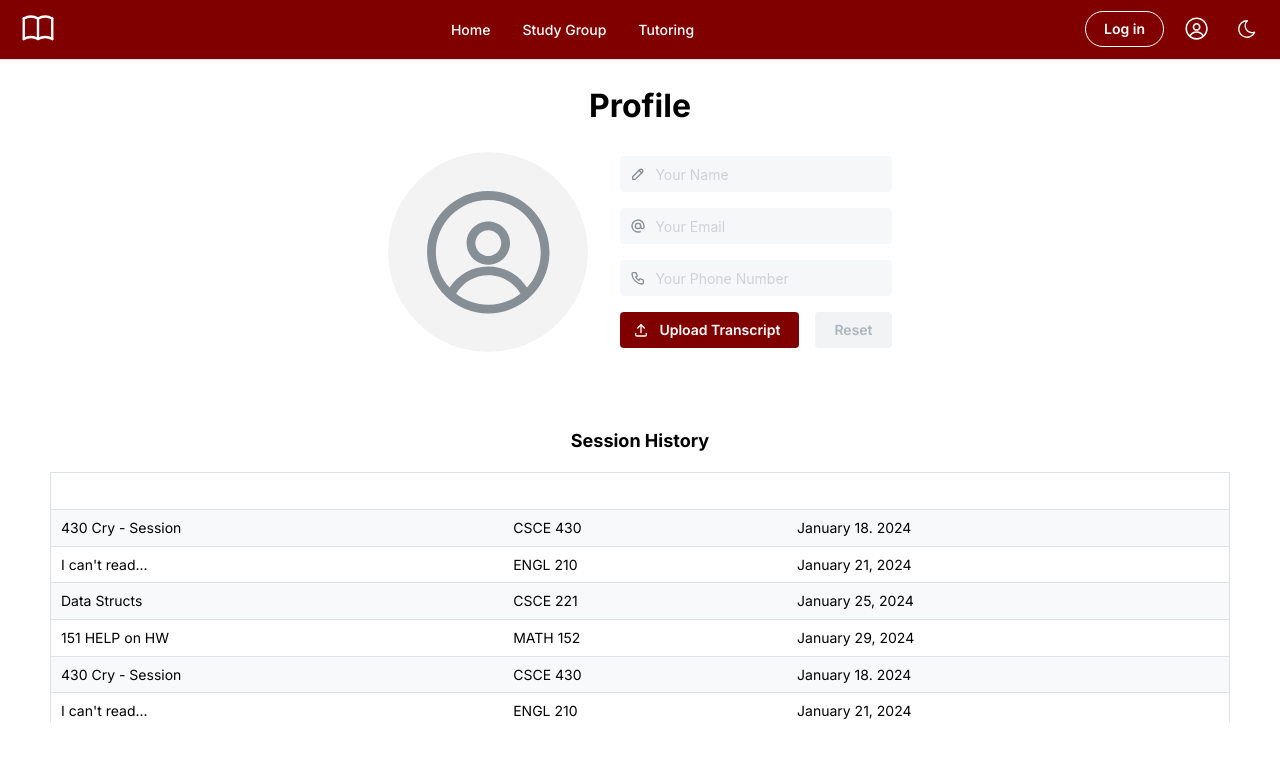
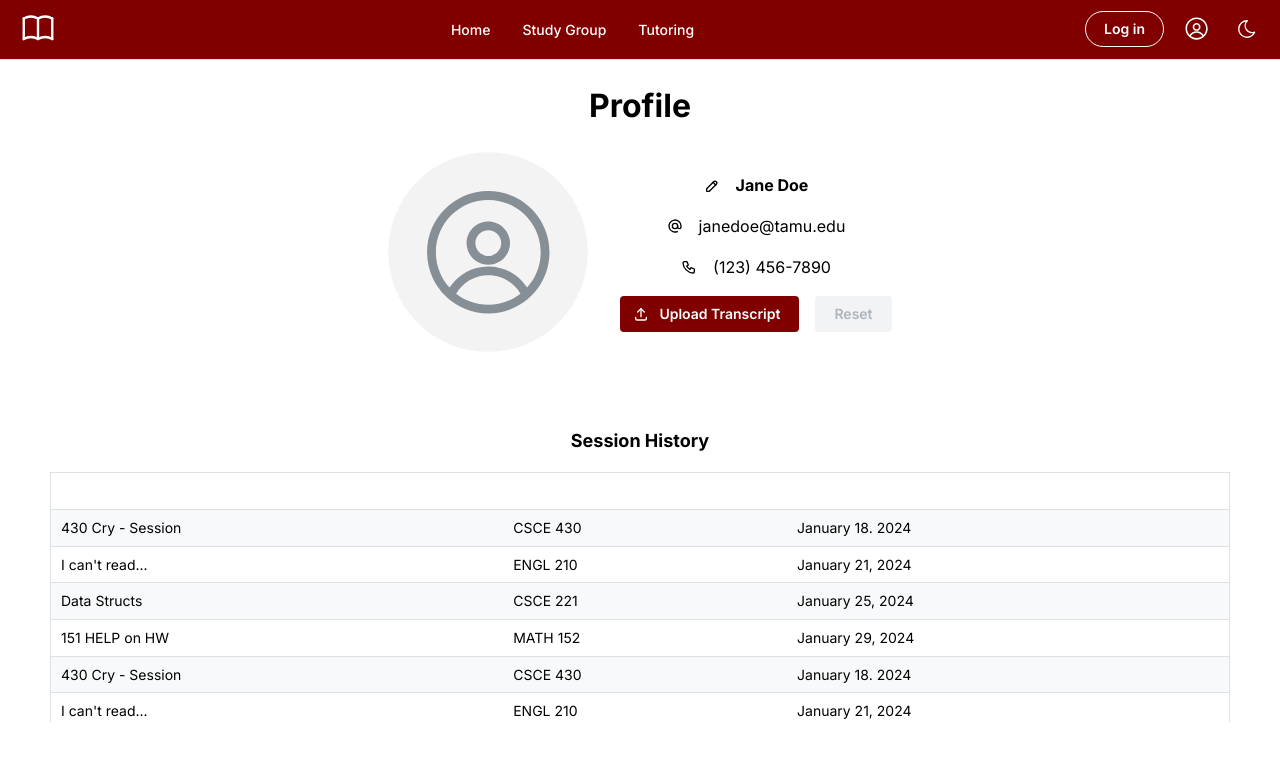
Before and after one commit to t2minht/studor, a Next.js app: page /studor/profile in a window 1280 px wide. Shown: the top 758 px of the page. Built offline with nearby package versions, Linux system fonts and the light colour scheme.

Commit message:
Made Profile page as close as possible to the Lofi designs

```diff
--- a/app/studor/profile/page.jsx
+++ b/app/studor/profile/page.jsx
@@ -15,15 +15,15 @@ import { IconAt, IconPencil, IconPhone, IconUpload } from '@tabler/icons-react';
 import React, { useRef, useState } from 'react';
 
 
-const elements = [
-  { topic: "430 Cry - Session", course: "CSCE 430", date: "January 18. 2024" },
-  { topic: "I can't read...", course: "ENGL 210", date: "January 21, 2024" },
-  { topic: "Data Structs", course: "CSCE 221", date: "January 25, 2024" },
-  { topic: "151 HELP on HW", course: "MATH 152", date: "January 29, 2024" },
-  { topic: "430 Cry - Session", course: "CSCE 430", date: "January 18. 2024" },
-  { topic: "I can't read...", course: "ENGL 210", date: "January 21, 2024" },
-  { topic: "Data Structs", course: "CSCE 221", date: "January 25, 2024" },
-  { topic: "151 HELP on HW", course: "MATH 152", date: "January 29, 2024" },
+const sessions = [
+  { id: 1, topic: "430 Cry - Session", course: "CSCE 430", date: "January 18. 2024" },
+  { id: 2, topic: "I can't read...", course: "ENGL 210", date: "January 21, 2024" },
+  { id: 3, topic: "Data Structs", course: "CSCE 221", date: "January 25, 2024" },
+  { id: 4, topic: "151 HELP on HW", course: "MATH 152", date: "January 29, 2024" },
+  { id: 5, topic: "430 Cry - Session", course: "CSCE 430", date: "January 18. 2024" },
+  { id: 6, topic: "I can't read...", course: "ENGL 210", date: "January 21, 2024" },
+  { id: 7, topic: "Data Structs", course: "CSCE 221", date: "January 25, 2024" },
+  { id: 8, topic: "151 HELP on HW", course: "MATH 152", date: "January 29, 2024" },
 ];
 
 
@@ -36,11 +36,11 @@ export default function Page() {
     resetRef.current?.();
   };
 
-  const rows = elements.map((element) => (
-    <Table.Tr key={element.name}>
-      <Table.Td>{element.topic}</Table.Td>
-      <Table.Td>{element.course}</Table.Td>
-      <Table.Td>{element.date}</Table.Td>
+  const rows = sessions.map((session) => (
+    <Table.Tr key={session.id}>
+      <Table.Td>{session.topic}</Table.Td>
+      <Table.Td>{session.course}</Table.Td>
+      <Table.Td>{session.date}</Table.Td>
     </Table.Tr>
   ));
 
@@ -59,24 +59,18 @@ export default function Page() {
               />
             </Stack>
             <Stack>
-              <Input
-                leftSection={<IconPencil size={16} />}
-                variant="unstyled"
-                placeholder="Your Name"
-                disabled
-              />
-              <Input
-                leftSection={<IconAt size={16} />}
-                variant="unstyled"
-                placeholder="Your Email"
-                disabled
-              />
-              <Input
-                leftSection={<IconPhone size={16} />}
-                variant="unstyled"
-                placeholder="Your Phone Number"
-                disabled
-              />
+              <Group justify="center">
+                <IconPencil size={16} />
+                <Text fw={700}>Jane Doe</Text>
+              </Group>
+              <Group justify="center">
+                <IconAt size={16} />
+                <Text>janedoe@tamu.edu</Text>
+              </Group>
+              <Group justify="center">
+                <IconPhone size={16} />
+                <Text>(123) 456-7890</Text>
+              </Group>
               <Group justify="center">
                 <FileButton color='#800000' leftSection={<IconUpload size={16} />} resetRef={resetRef} onChange={setFile} accept="application/pdf">
                   {(props) => <Button {...props}>Upload Transcript</Button>}
```
